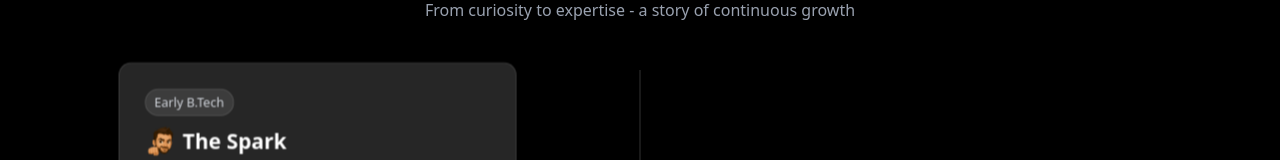
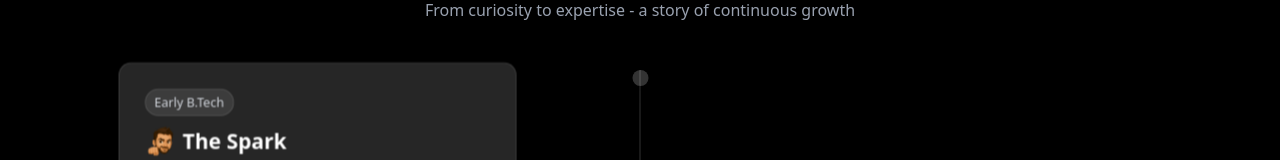
Before and after one commit to PremRaj99/Portfolio, a Next.js app: page / in a window 1280 px wide. Shown: the part 609-769 px from the top of the page. Built offline with nearby package versions, Linux system fonts and the light colour scheme.

Commit message:
feat: Add decorative particle effect to AnimatedDiv in ModernJourneyTimeline

```diff
--- a/components/common/Leader.tsx
+++ b/components/common/Leader.tsx
@@ -314,6 +314,7 @@ export default function ModernJourneyTimeline() {
             delay={200}
             direction="scale"
           >
+            <div className="absolute top-0 left-1/2 transform -translate-x-1/2 w-4 h-4 bg-white/20 rounded-full shadow-lg" />
           </AnimatedDiv>
 
           {/* Timeline Items */}
```
